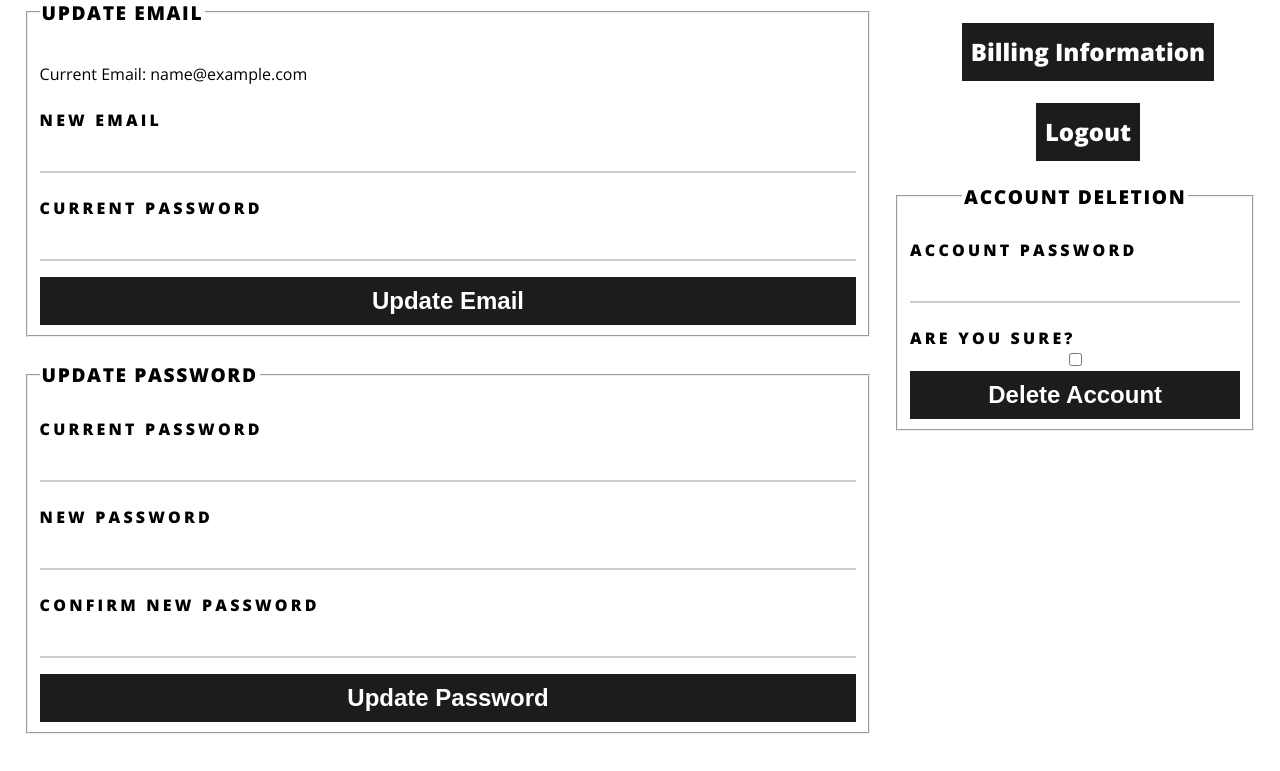
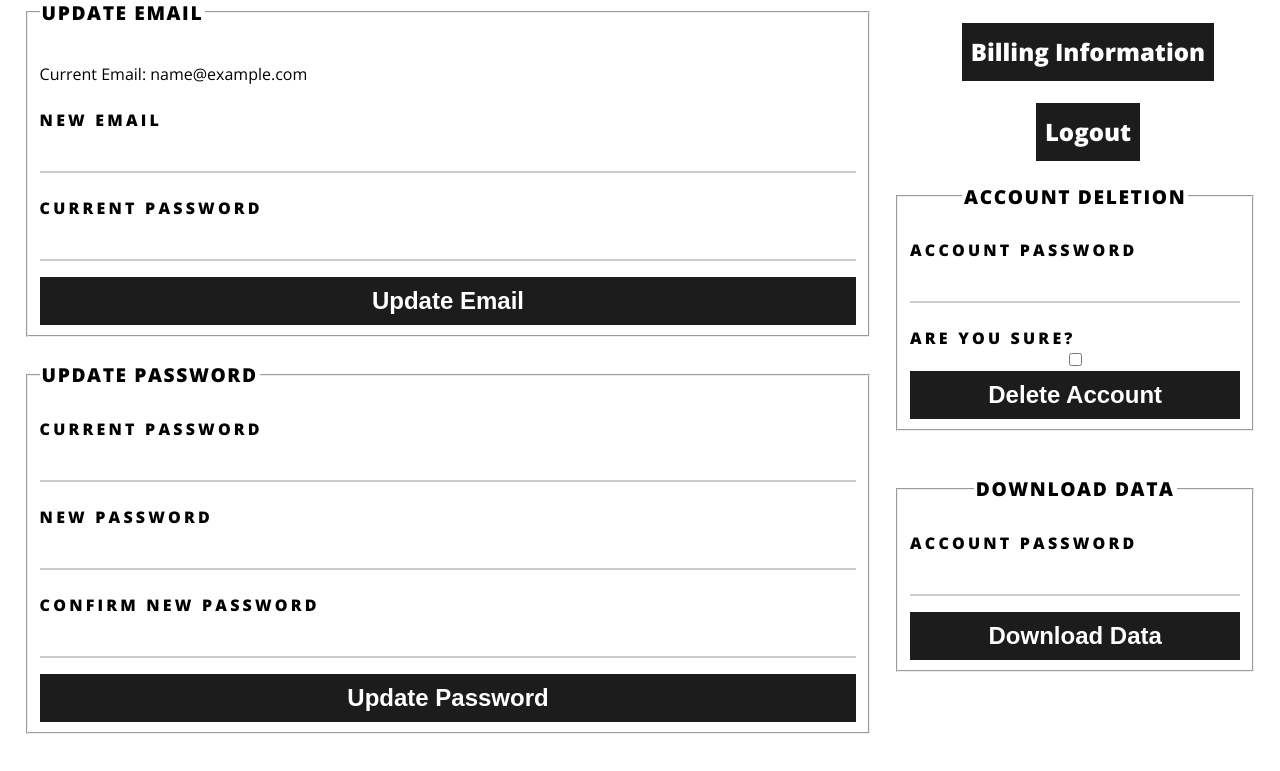
Before and after one commit to underrobyn/cm1102-webstore, a Flask app: page /account in a window 1280 px wide. Shown: the part 146-917 px from the top of the page. Run offline with Flask 2, Linux system fonts and the light colour scheme; the visitor is signed in with stand-in values (Sample User, id 1); data comes from the database, SQL or seed files in the repository.

Commit message:
Basic version of GDPR data download

```diff
--- a/store/__init__.py
+++ b/store/__init__.py
@@ -7,6 +7,7 @@ from flask_admin import Admin
 
 app = Flask(__name__)
 app.config['SECRET_KEY'] = c.secret_key
+app.config['DL_FOLDER'] = 'downloads'
 app.config['SQLALCHEMY_DATABASE_URI'] = c.db_uri
 app.config['SQLALCHEMY_POOL_RECYCLE'] = 90
 
--- a/store/forms.py
+++ b/store/forms.py
@@ -60,6 +60,10 @@ class DeleteAccountForm(FlaskForm):
 	confirm_delete = BooleanField("Are you sure?", validators=[DataRequired()])
 
 
+class DownloadDataForm(FlaskForm):
+	password = PasswordField('Account Password', validators=[DataRequired(), Length(min=password_req["min"], max=password_req["max"])])
+
+
 class InputBillingForm(FlaskForm):
 	card_number = StringField('Card Number', validators=[DataRequired(), Length(16)])
 	card_cvc = StringField('Card CVC', validators=[DataRequired(), Length(3)])
--- a/store/routes.py
+++ b/store/routes.py
@@ -1,11 +1,11 @@
-from flask import render_template, url_for, request, redirect, flash, make_response, session
+from flask import render_template, url_for, request, redirect, flash, make_response, session, send_from_directory
 from flask_login import login_user, logout_user, current_user, login_required
 from sqlalchemy import create_engine
 
 from store import app, db, login_manager
-import flask_sqlalchemy
-from store.models import User, Products, Address, Basket, BasketItems, Billing, BillingAddress, Orders
-from store.forms import CreateUserForm, LoginUserForm, UpdateEmailForm, UpdatePasswordForm, AddToCart, AddAddressForm, DeleteAccountForm, InputBillingForm, delCart
+import flask_sqlalchemy, os, time, json
+from store.models import User, Products, Address, Basket, BasketItems, Billing, BillingAddress, Orders, OrderProducts
+from store.forms import CreateUserForm, LoginUserForm, UpdateEmailForm, UpdatePasswordForm, AddToCart, AddAddressForm, DeleteAccountForm, DownloadDataForm, InputBillingForm, delCart
 
 
 # App routes
@@ -255,6 +255,7 @@ def account():
     email_form = UpdateEmailForm(prefix="updemail")
     password_form = UpdatePasswordForm(prefix="updpass")
     account_delete_form = DeleteAccountForm(prefix="delacc")
+    account_data_form = DownloadDataForm(prefix="dlacc")
 
     # If this is a post request then we have a lot of work to do...
     if request.method == "POST":
@@ -333,7 +334,7 @@ def account():
             return redirect(url_for('login'))
 
     return render_template('account.html', title='Account', update_email=email_form, update_password=password_form,
-                           delete_account=account_delete_form)
+                           delete_account=account_delete_form, download_data=account_data_form)
 
 
 @app.route('/billing', methods=['GET', 'POST'])
@@ -384,6 +385,74 @@ def billing():
                            address_list=addresses)
 
 
+@app.route('/gdpr_download', methods=['POST'])
+def gdpr_download():
+    account_data_form = DownloadDataForm(prefix="dlacc")
+
+    # Check user password
+    if account_data_form.validate_on_submit():
+        entered_pass = account_data_form.password.data
+
+        # Check password is correct
+        if not current_user.verify_password(entered_pass):
+            flash("Current password was incorrect.")
+            return redirect(url_for('account'))
+
+    # Get user information from database
+    addresses = Address.query.filter_by(user_id=current_user.id).all()
+    basket = Address.query.filter_by(user_id=current_user.id).first()
+    basket_items = BasketItems.query.filter_by(basket_id=basket.id).all()
+
+    def get_product_info(product_id):
+        inf = Products.query.filter_by(id=product_id).first()
+        return {
+            "name":inf.name,
+            "description":inf.description,
+            "style":inf.style,
+            "price":inf.price
+        }
+
+    order_info = {}
+    address_info = []
+    for addr in addresses:
+        address_info.append({
+            "postcode":addr.postcode,
+            "house":addr.houseid,
+            "street":addr.street,
+            "city":addr.city
+        })
+
+        # Get order details
+        get_order = Orders.query.filter_by(delivery_address_id=addr.id).all()
+        for order in get_order:
+            products_in_order = OrderProducts.query.filter_by(order_id=order.id).all()
+            for order_info in products_in_order:
+                product_inf = get_product_info(order_info.product_id)
+                order_info[order.id] = product_inf
+                order_info[order.id]["total"] = product_inf["price"] * order_info.quantity
+
+
+    output_data = {
+        "UserAccountInformation": [{
+            "time_registered":current_user.time_created.isoformat(),
+            "name":current_user.name,
+            "email":current_user.email
+        }],
+        "UserAddressInformation":address_info,
+        "UserOrderInformation":order_info
+    }
+
+    html_data = json.dumps(output_data)
+
+    # Create download
+    path = os.path.join(app.root_path, app.config['DL_FOLDER'])
+    filename = "user_" + str(current_user.id) + "_" + str(time.time()) + ".html"
+    f = open(path + "/" + filename, "w+")
+    f.write(html_data)
+    f.close()
+
+    return send_from_directory(directory=path, filename=filename)
+
 @app.route('/logout')
 def logout():
     if not current_user.is_authenticated:
--- a/store/templates/account.html
+++ b/store/templates/account.html
@@ -61,5 +61,16 @@
 				<input type="submit" value="Delete Account" />
 			</form>
 		</fieldset>
+		<br /><br />
+		<fieldset>
+			<legend>Download Data</legend>
+			<form method="POST" action="{{ url_for('gdpr_download') }}">
+				{{ download_data.csrf_token }}
+
+				{{ download_data.password.label }}
+				{{ download_data.password }}
+				<input type="submit" value="Download Data" />
+			</form>
+		</fieldset>
 	</section>
 {% endblock content %}
--- a/store/views.py
+++ b/store/views.py
@@ -29,8 +29,7 @@ class UsersView(AdminView):
 
 # Admin views
 admin.add_view(UsersView(User, db.session))
-admin.add_view(AdminView(Basket, db.session, category="Basket"))
-admin.add_view(AdminView(BasketItems, db.session, category="Basket"))
+admin.add_view(AdminView(BasketItems, db.session))
 admin.add_view(AdminView(Billing, db.session, category="Billing"))
 admin.add_view(AdminView(BillingAddress, db.session, category="Billing"))
 admin.add_view(AdminView(Address, db.session, category="Billing"))
```
